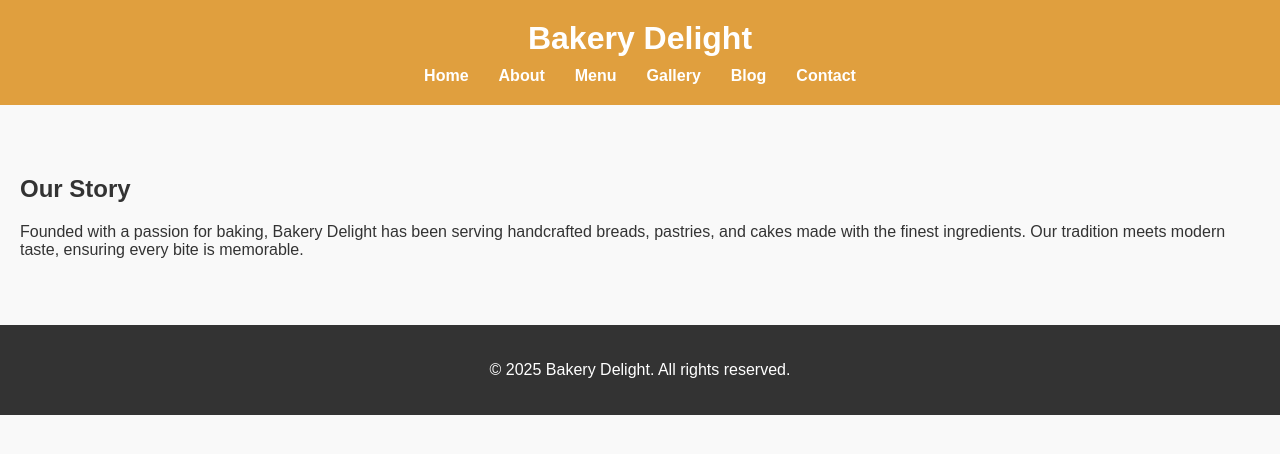
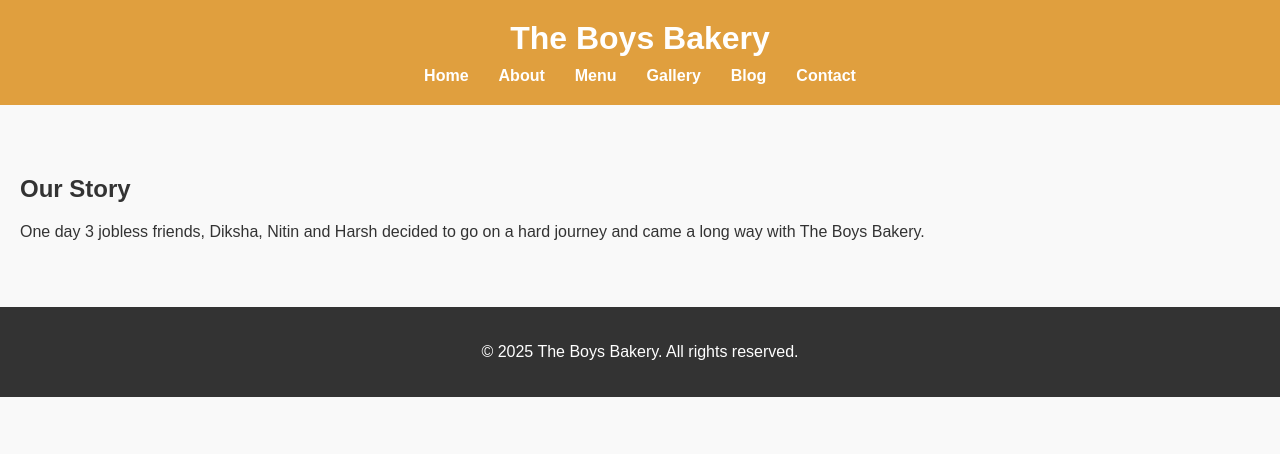
Before and after one commit to hyperkeeda/bin, a plain HTML site: page about.html in a window 1280 px wide. Drawn offline with Linux system fonts and the light colour scheme; a script that the page names is missing.

Commit message:
Update about.html

```diff
--- a/about.html
+++ b/about.html
@@ -3,13 +3,13 @@
 <head>
   <meta charset="UTF-8">
   <meta name="viewport" content="width=device-width, initial-scale=1">
-  <title>About Us | Bakery Delight</title>
+  <title>About Us | The Boys Bakery</title>
   <link rel="stylesheet" href="css/styles.css">
 </head>
 <body>
   <header>
     <div class="container">
-      <h1>Bakery Delight</h1>
+      <h1>The Boys Bakery</h1>
       <nav>
         <ul>
           <li><a href="index.html">Home</a></li>
@@ -26,15 +26,13 @@
     <section class="content">
       <h2>Our Story</h2>
       <p>
-        Founded with a passion for baking, Bakery Delight has been serving handcrafted breads,
-        pastries, and cakes made with the finest ingredients. Our tradition meets modern taste,
-        ensuring every bite is memorable.
+        One day 3 jobless friends, Diksha, Nitin and Harsh decided to go on a hard journey and came a long way with The Boys Bakery.
       </p>
     </section>
   </main>
   <footer>
     <div class="container">
-      <p>&copy; 2025 Bakery Delight. All rights reserved.</p>
+      <p>&copy; 2025 The Boys Bakery. All rights reserved.</p>
     </div>
   </footer>
   <script src="js/scripts.js"></script>
```
